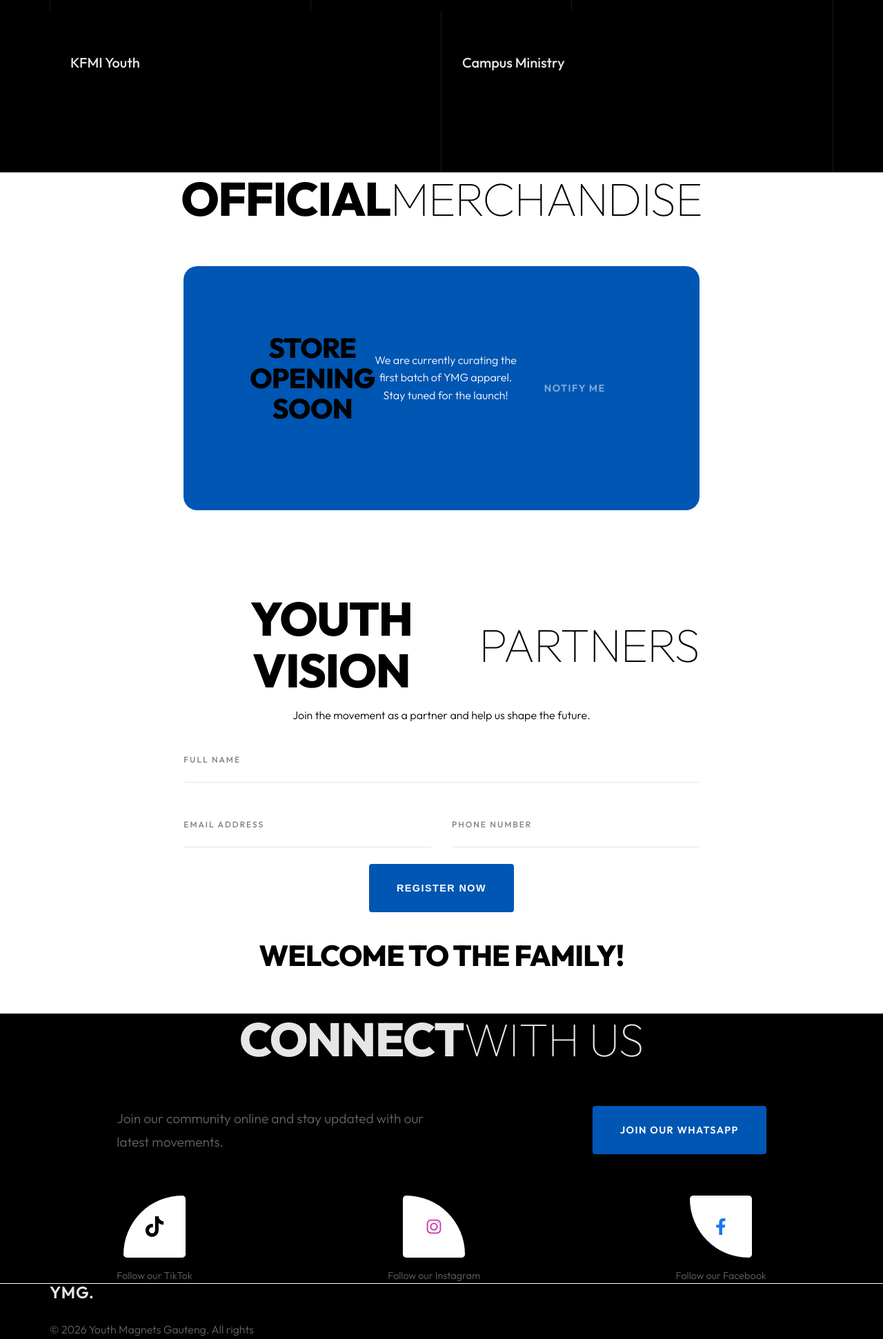
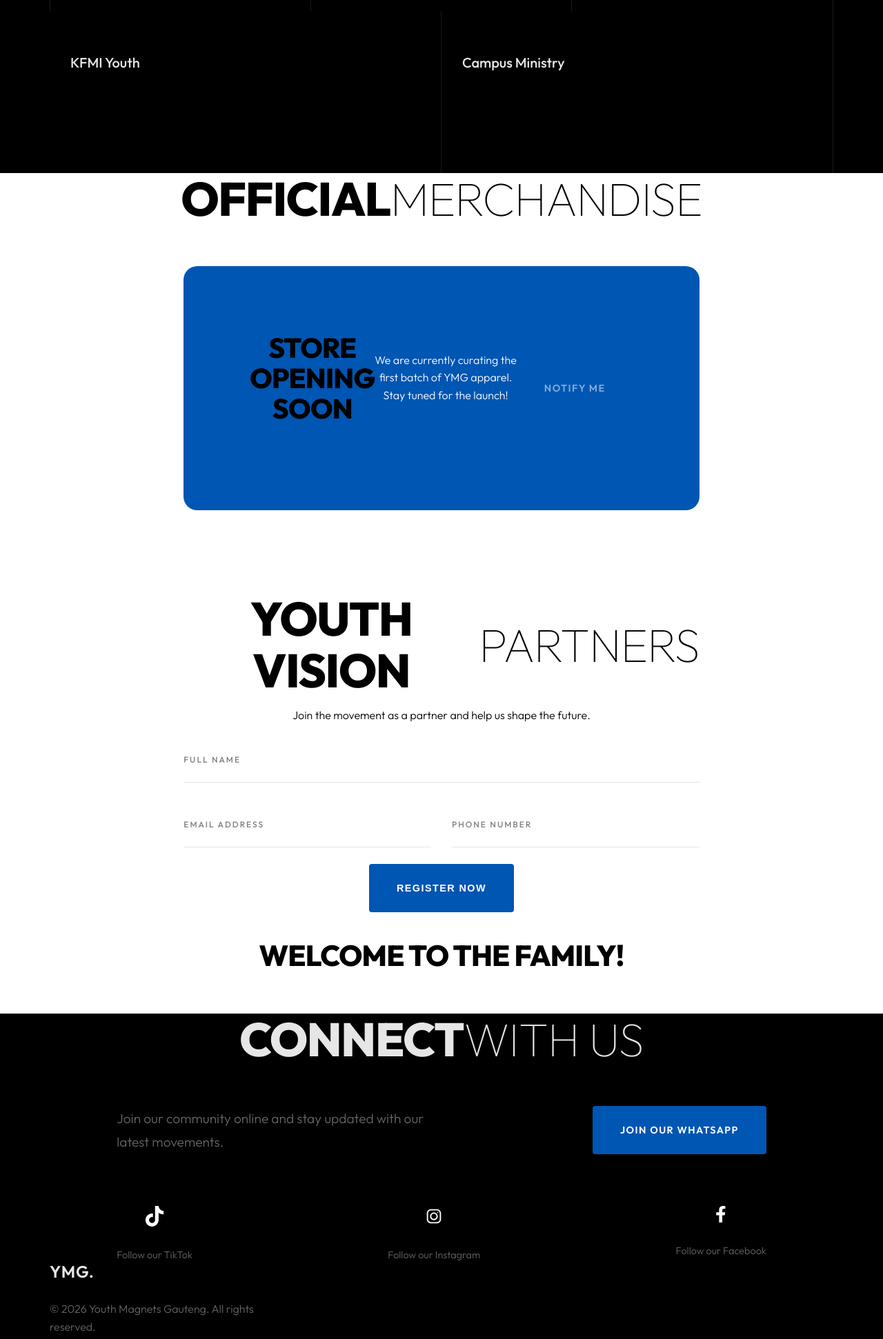
Before and after one commit to thulanesigasa/ym_gauteng, a Flask app: page / in a window 1280 px wide. Shown: the part 1764-3706 px from the top of the page at 69% size. Run offline with Flask 3, Linux system fonts and the light colour scheme; some libraries are stand-ins or nearby versions.

Commit message:
Remove white background cards from socials, keeping only the icons

```diff
--- a/static/css/style.css
+++ b/static/css/style.css
@@ -220,7 +220,7 @@ h1, h2, h3 {
     flex-wrap: wrap;
 }
 
-/* Social Cards (Uiverse.io Style) */
+/* Social Cards (Uiverse.io Style adapted for dark bg) */
 .social-card-wrapper {
     display: flex;
     flex-direction: column;
@@ -229,34 +229,29 @@ h1, h2, h3 {
 }
 
 .social-card {
-    width: 90px;
-    height: 90px;
     outline: none;
     border: none;
-    background: white;
-    box-shadow: rgba(50, 50, 93, 0.25) 0px 2px 5px -1px, rgba(0, 0, 0, 0.3) 0px 1px 3px -1px;
+    background: transparent;
+    box-shadow: none;
     transition: .2s ease-in-out;
     display: flex;
     align-items: center;
     justify-content: center;
     cursor: pointer;
+    padding: 15px;
 }
 
-.card-tiktok { border-radius: 90px 5px 5px 5px; }
-.card-instagram { border-radius: 5px 90px 5px 5px; }
-.card-facebook { border-radius: 5px 5px 5px 90px; }
+.card-tiktok .tiktok-icon { fill: white; transition: .2s ease-in-out; }
+.card-instagram .instagram-icon { fill: white; transition: .2s ease-in-out; }
+.card-facebook .facebook-icon { fill: white; transition: .2s ease-in-out; }
 
-.card-tiktok .tiktok-icon { fill: #000000; transition: .2s ease-in-out; }
-.card-instagram .instagram-icon { fill: #cc39a4; transition: .2s ease-in-out; }
-.card-facebook .facebook-icon { fill: #1877F2; transition: .2s ease-in-out; }
+.social-card-wrapper:hover .card-tiktok { transform: scale(1.1); }
+.social-card-wrapper:hover .card-tiktok .tiktok-icon { fill: var(--blue-light); }
 
-.social-card-wrapper:hover .card-tiktok { background-color: #000000; transform: scale(1.1); }
-.social-card-wrapper:hover .card-tiktok .tiktok-icon { fill: white; }
+.social-card-wrapper:hover .card-instagram { transform: scale(1.1); }
+.social-card-wrapper:hover .card-instagram .instagram-icon { fill: #cc39a4; }
 
-.social-card-wrapper:hover .card-instagram { background-color: #cc39a4; transform: scale(1.1); }
-.social-card-wrapper:hover .card-instagram .instagram-icon { fill: white; }
-
-.social-card-wrapper:hover .card-facebook { background-color: #1877F2; transform: scale(1.1); }
-.social-card-wrapper:hover .card-facebook .facebook-icon { fill: white; }
+.social-card-wrapper:hover .card-facebook { transform: scale(1.1); }
+.social-card-wrapper:hover .card-facebook .facebook-icon { fill: #1877F2; }
 
 .mil-mt-15 { margin-top: 15px; }
```
